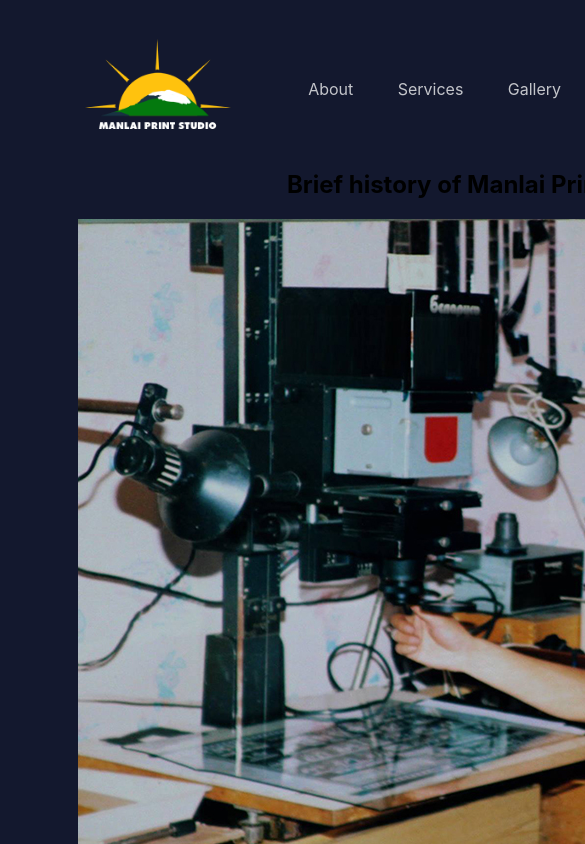
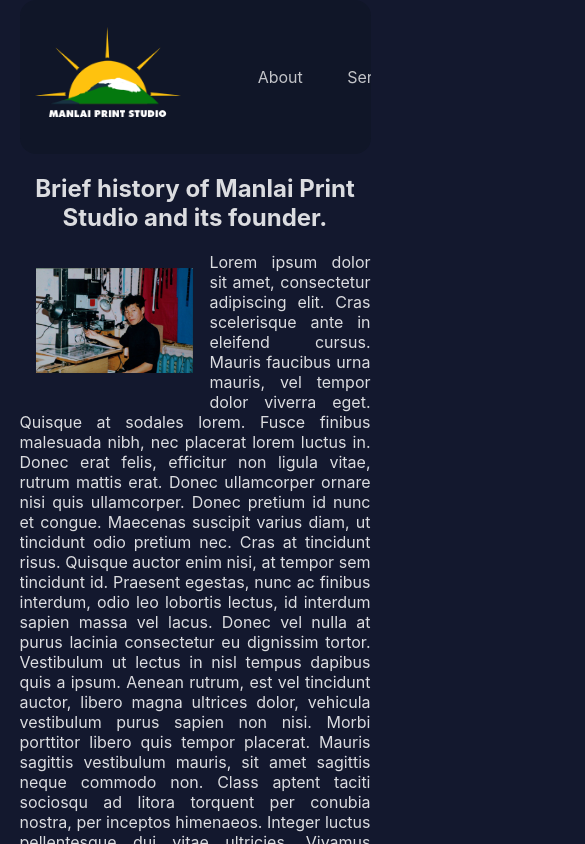
Before and after one commit to manduulya/manlai-print, a React (Create React App) app: page /about in a window 390 px wide. Shown: the top 844 px of the page, 585 px wide, since content can reach past the window. Built offline with nearby package versions, Linux system fonts and the light colour scheme.

Commit message:
responsive styling added

```diff
--- a/src/components/About/About.css
+++ b/src/components/About/About.css
@@ -1,3 +1,20 @@
 .about-page {
-    min-height: 100vh;
+    max-height: 100vh;
+    color: rgba(255,255,255,.85);
+    position: relative;
 }
+.image {
+    position: relative;
+    overflow: hidden;
+    width: 45%;
+    object-fit: cover;
+    float: left;
+    margin: 1rem;
+
+}
+.hero-img {
+    width: 100%;
+}
+.about-text {
+    text-align: justify;
+}
--- a/src/components/About/About.js
+++ b/src/components/About/About.js
@@ -5,13 +5,18 @@ import Hero from '../../assets/hero.jpg'
 export default function About() {
     return (
         <section className='about-page'>
-            <h2>Brief history of Manlai Print Studio and its founder.</h2>
-            <img src={Hero} alt='founder' />
-            <p>Lorem ipsum dolor sit amet, consectetur adipiscing elit. Cras scelerisque ante in eleifend cursus. Mauris faucibus urna mauris, vel tempor dolor viverra eget. Quisque at sodales lorem. Fusce finibus malesuada nibh, nec placerat lorem luctus in. Donec erat felis, efficitur non ligula vitae, rutrum mattis erat. Donec ullamcorper ornare nisi quis ullamcorper. Donec pretium id nunc et congue. Maecenas suscipit varius diam, ut tincidunt odio pretium nec. Cras at tincidunt risus. Quisque auctor enim nisi, at tempor sem tincidunt id. Praesent egestas, nunc ac finibus interdum, odio leo lobortis lectus, id interdum sapien massa vel lacus.
+            <h2 className='about-header'>Brief history of Manlai Print Studio and its founder.</h2>
+            <div className='image'>
+                <img src={Hero} alt='founder' className='hero-img' />
+            </div>
+            <div className='about-text-wrapper'>
+                <p className='about-text'>Lorem ipsum dolor sit amet, consectetur adipiscing elit. Cras scelerisque ante in eleifend cursus. Mauris faucibus urna mauris, vel tempor dolor viverra eget. Quisque at sodales lorem. Fusce finibus malesuada nibh, nec placerat lorem luctus in. Donec erat felis, efficitur non ligula vitae, rutrum mattis erat. Donec ullamcorper ornare nisi quis ullamcorper. Donec pretium id nunc et congue. Maecenas suscipit varius diam, ut tincidunt odio pretium nec. Cras at tincidunt risus. Quisque auctor enim nisi, at tempor sem tincidunt id. Praesent egestas, nunc ac finibus interdum, odio leo lobortis lectus, id interdum sapien massa vel lacus.
 
-                Donec vel nulla at purus lacinia consectetur eu dignissim tortor. Vestibulum ut lectus in nisl tempus dapibus quis a ipsum. Aenean rutrum, est vel tincidunt auctor, libero magna ultrices dolor, vehicula vestibulum purus sapien non nisi. Morbi porttitor libero quis tempor placerat. Mauris sagittis vestibulum mauris, sit amet sagittis neque commodo non. Class aptent taciti sociosqu ad litora torquent per conubia nostra, per inceptos himenaeos. Integer luctus pellentesque dui vitae ultricies. Vivamus eleifend at ex id feugiat.
+                    Donec vel nulla at purus lacinia consectetur eu dignissim tortor. Vestibulum ut lectus in nisl tempus dapibus quis a ipsum. Aenean rutrum, est vel tincidunt auctor, libero magna ultrices dolor, vehicula vestibulum purus sapien non nisi. Morbi porttitor libero quis tempor placerat. Mauris sagittis vestibulum mauris, sit amet sagittis neque commodo non. Class aptent taciti sociosqu ad litora torquent per conubia nostra, per inceptos himenaeos. Integer luctus pellentesque dui vitae ultricies. Vivamus eleifend at ex id feugiat.
 
-                Nulla non orci nec justo accumsan tristique. Pellentesque sit amet rutrum lacus, quis gravida odio. Praesent quis urna viverra, rhoncus ligula a, vehicula odio. Cras ac tincidunt magna. Proin et odio at purus pharetra condimentum eget et nibh. Orci varius natoque penatibus et magnis dis parturient montes, nascetur ridiculus mus. Curabitur cursus nulla at rutrum fermentum. Sed ac dictum enim. Donec vestibulum ligula quis sollicitudin sagittis. Nullam venenatis tellus et sagittis eleifend. Fusce non justo a leo semper eleifend vitae vitae dui. In consequat tempus sapien a mollis. Sed luctus commodo sapien vitae hendrerit. Mauris bibendum semper erat vel faucibus. Donec vulputate tellus vitae leo eleifend rutrum.</p>
+                    Nulla non orci nec justo accumsan tristique. Pellentesque sit amet rutrum lacus, quis gravida odio. Praesent quis urna viverra, rhoncus ligula a, vehicula odio. Cras ac tincidunt magna. Proin et odio at purus pharetra condimentum eget et nibh. Orci varius natoque penatibus et magnis dis parturient montes, nascetur ridiculus mus. Curabitur cursus nulla at rutrum fermentum. Sed ac dictum enim. Donec vestibulum ligula quis sollicitudin sagittis. Nullam venenatis tellus et sagittis eleifend. Fusce non justo a leo semper eleifend vitae vitae dui. In consequat tempus sapien a mollis. Sed luctus commodo sapien vitae hendrerit. Mauris bibendum semper erat vel faucibus. Donec vulputate tellus vitae leo eleifend rutrum.</p>
+            </div>
+
         </section>
     )
 }
--- a/src/components/App/App.css
+++ b/src/components/App/App.css
@@ -8,3 +8,15 @@
     flex-wrap: wrap;
     align-content: space-between;
 }
+
+@media only screen and (max-width: 1366px) {
+    .App-wrapper {
+        width: 80%;
+    }
+}
+@media only screen and (max-width: 767px) {
+    .App-wrapper {
+        width: 90%;
+        overflow: hidden;
+    }
+}
--- a/src/components/App/App.js
+++ b/src/components/App/App.js
@@ -15,7 +15,6 @@ function App() {
         <Route path='/about' element={<About />} />
         <Route path='/services' element={<Services />} />
       </Routes>
-
       <Footer />
     </div>
   );
--- a/src/components/header/header.css
+++ b/src/components/header/header.css
@@ -1,8 +1,10 @@
 .nav-section {
     width: 100%;
-    padding-top: 1.75rem;
+    padding: 1rem 0.5rem;
     color: rgba(255,255,255,.75);
     font-size: 1rem;
+    background-color: rgba(16, 22, 40);
+    border-radius: 1rem;
 }
 .nav-wrapper {
     display: flex;
@@ -34,3 +36,6 @@
     border-bottom: 3px solid rgba(255,255,255,.7);
     color: rgba(255,255,255,.95);
 }
+@media only screen and (max-width: 767px) {
+
+}
```
